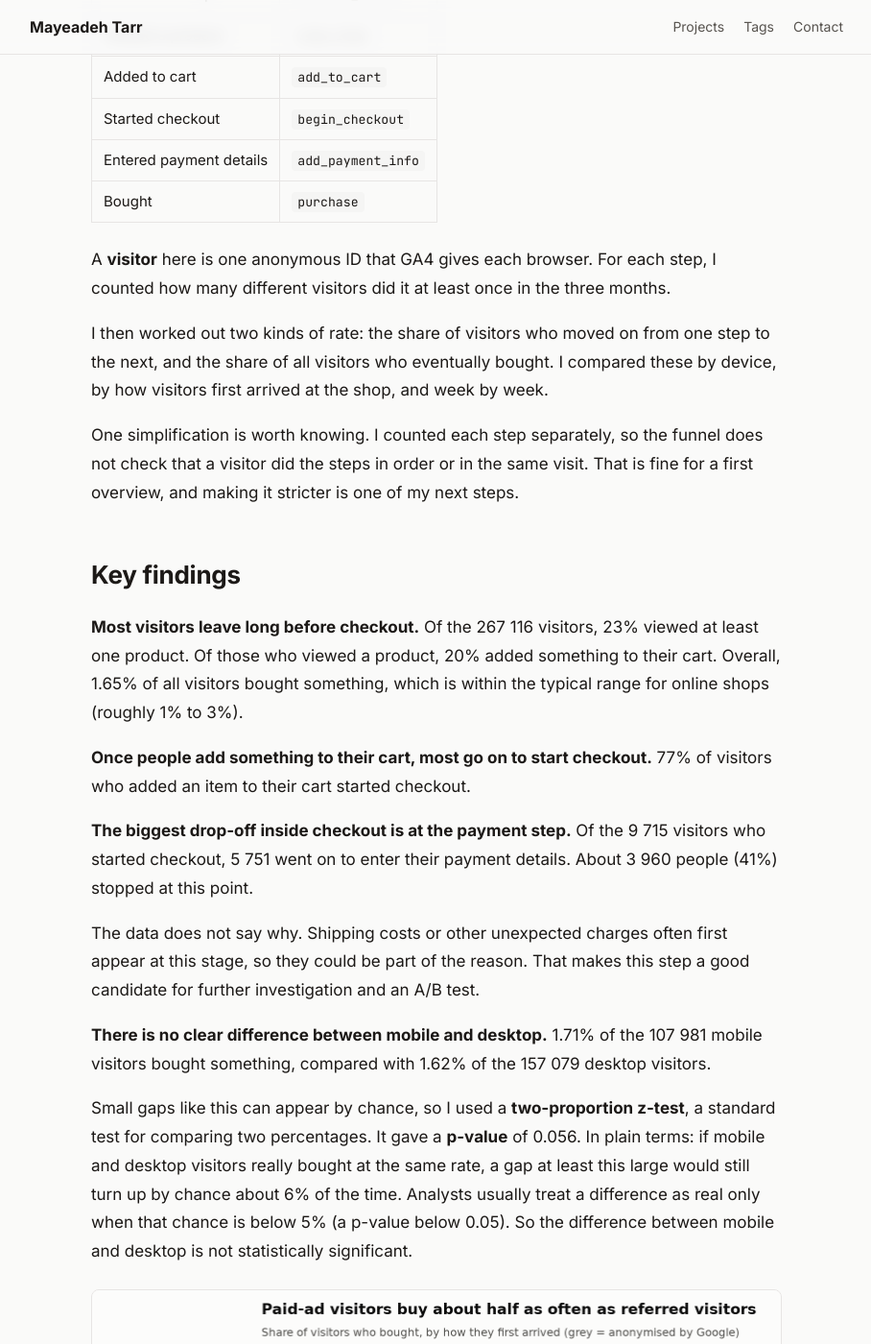
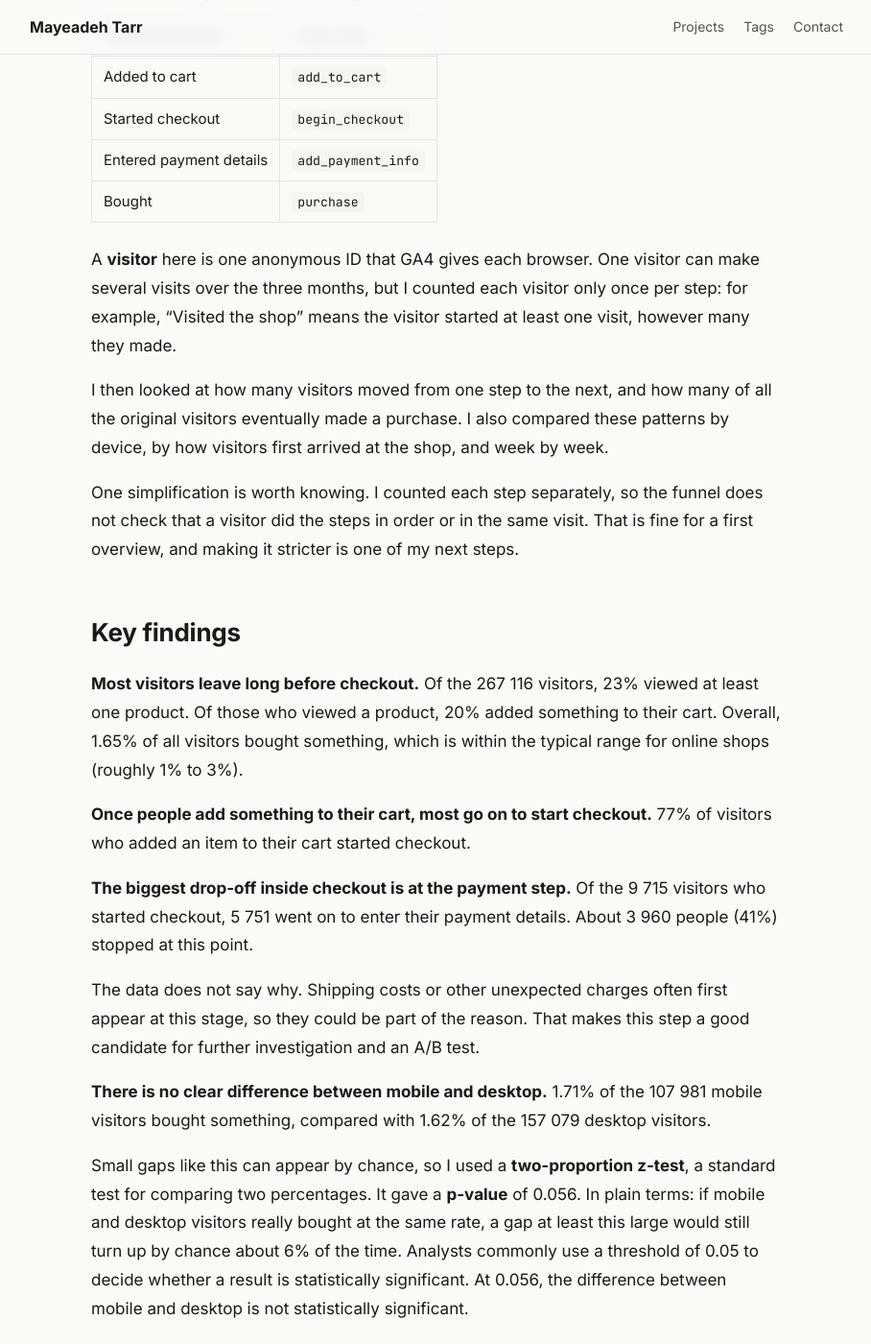
Before and after one commit to maytarr/maytarr.github.io, a Jekyll site: the page built from _projects/ecommerce-funnel-analysis.md, in a window 1280 px wide and 1400 px high, scrolled down 1639 px. Shown: the whole window at 96% size, without its empty margins (185-1093 px from the left). Built offline with Jekyll 4.4.1, drawn with Linux system fonts in a browser that asks for light colours; some of the changed text lies outside the part shown.

Commit message:
Refine write-up wording: visitor definition, significance threshold, hedged tracking cause
Co-Authored-By: Claude Opus 5.5 <noreply@anthropic.com>

```diff
--- a/_projects/ecommerce-funnel-analysis.md
+++ b/_projects/ecommerce-funnel-analysis.md
@@ -30,9 +30,9 @@ I used six events as the six steps of my funnel:
 | Entered payment details | `add_payment_info` |
 | Bought | `purchase` |
 
-A **visitor** here is one anonymous ID that GA4 gives each browser. For each step, I counted how many different visitors did it at least once in the three months.
+A **visitor** here is one anonymous ID that GA4 gives each browser. One visitor can make several visits over the three months, but I counted each visitor only once per step: for example, "Visited the shop" means the visitor started at least one visit, however many they made.
 
-I then worked out two kinds of rate: the share of visitors who moved on from one step to the next, and the share of all visitors who eventually bought. I compared these by device, by how visitors first arrived at the shop, and week by week.
+I then looked at how many visitors moved from one step to the next, and how many of all the original visitors eventually made a purchase. I also compared these patterns by device, by how visitors first arrived at the shop, and week by week.
 
 One simplification is worth knowing. I counted each step separately, so the funnel does not check that a visitor did the steps in order or in the same visit. That is fine for a first overview, and making it stricter is one of my next steps.
 
@@ -48,7 +48,7 @@ The data does not say why. Shipping costs or other unexpected charges often firs
 
 **There is no clear difference between mobile and desktop.** 1.71% of the 107 981 mobile visitors bought something, compared with 1.62% of the 157 079 desktop visitors.
 
-Small gaps like this can appear by chance, so I used a **two-proportion z-test**, a standard test for comparing two percentages. It gave a **p-value** of 0.056. In plain terms: if mobile and desktop visitors really bought at the same rate, a gap at least this large would still turn up by chance about 6% of the time. Analysts usually treat a difference as real only when that chance is below 5% (a p-value below 0.05). So the difference between mobile and desktop is not statistically significant.
+Small gaps like this can appear by chance, so I used a **two-proportion z-test**, a standard test for comparing two percentages. It gave a **p-value** of 0.056. In plain terms: if mobile and desktop visitors really bought at the same rate, a gap at least this large would still turn up by chance about 6% of the time. Analysts commonly use a threshold of 0.05 to decide whether a result is statistically significant. At 0.056, the difference between mobile and desktop is not statistically significant.
 
 ![Purchase rate by traffic source](/assets/images/ecommerce-funnel/02_purchase_rate_by_source.png)
 
@@ -82,7 +82,7 @@ Up to 25 January, only a small share of purchases (4% to 13% a day) had a value
 | 28 January | 93% |
 | 31 January | 100% |
 
-The shop did not suddenly start giving its products away. People were still buying, but the tracking stopped recording how much they paid. So the purchase counts for those days are still reliable, but the revenue figures are not.
+This does not mean the shop had started giving its products away. Purchases were still being recorded at their usual rate, but the revenue values attached to them had become unreliable. The most likely explanation is a tracking problem, although the data alone cannot confirm the exact cause.
 
 I therefore kept the purchase counts and purchase rates for those days, but left their revenue out of my conclusions. The weekly chart shows that week's revenue in grey, and none of the findings above rely on it.
 
@@ -92,4 +92,4 @@ I therefore kept the purchase counts and purchase rates for those days, but left
 - **Assess whether the ads pay for themselves.** Combine advertising costs with sales data to calculate the cost per purchase and the return on ad spend for each traffic source.
 - **Test showing shipping costs earlier.** Run an A/B test to find out whether showing shipping costs on the cart page, rather than at payment, improves checkout completion without lowering the overall purchase rate.
 
-The SQL queries, results, charts and more detail on these next steps are in the [GitHub repository](https://github.com/maytarr/ecommerce-funnel-analysis).
+The full SQL analysis, supporting charts and additional project documentation are available in the [GitHub repository](https://github.com/maytarr/ecommerce-funnel-analysis).
```
